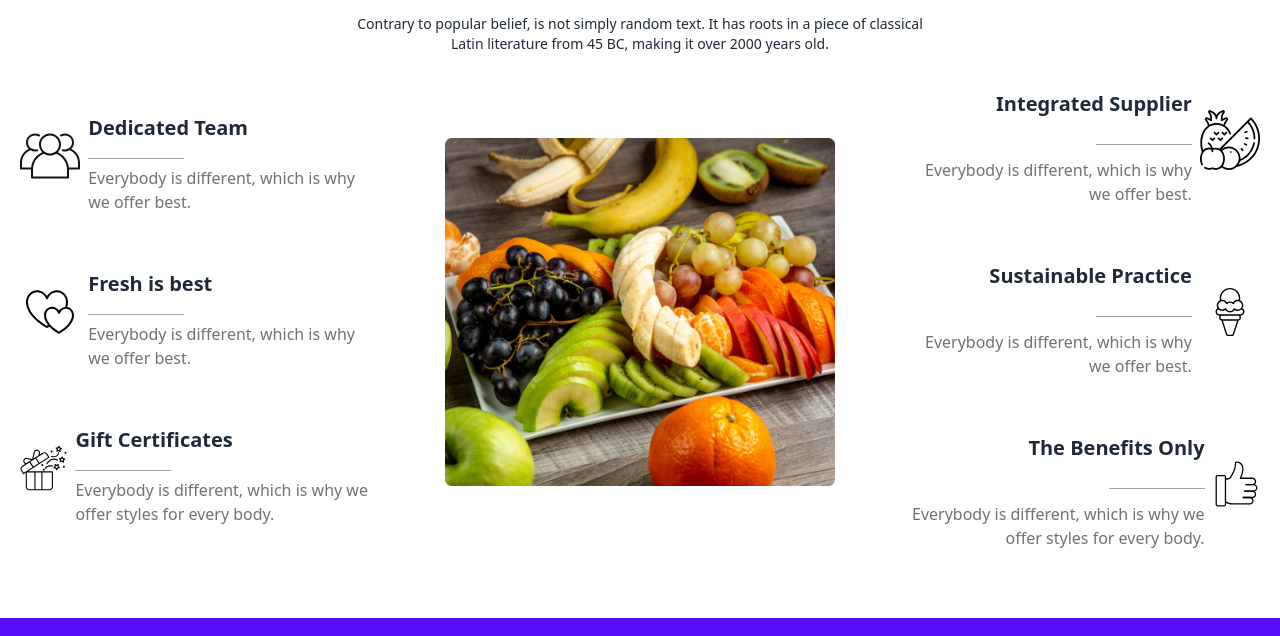
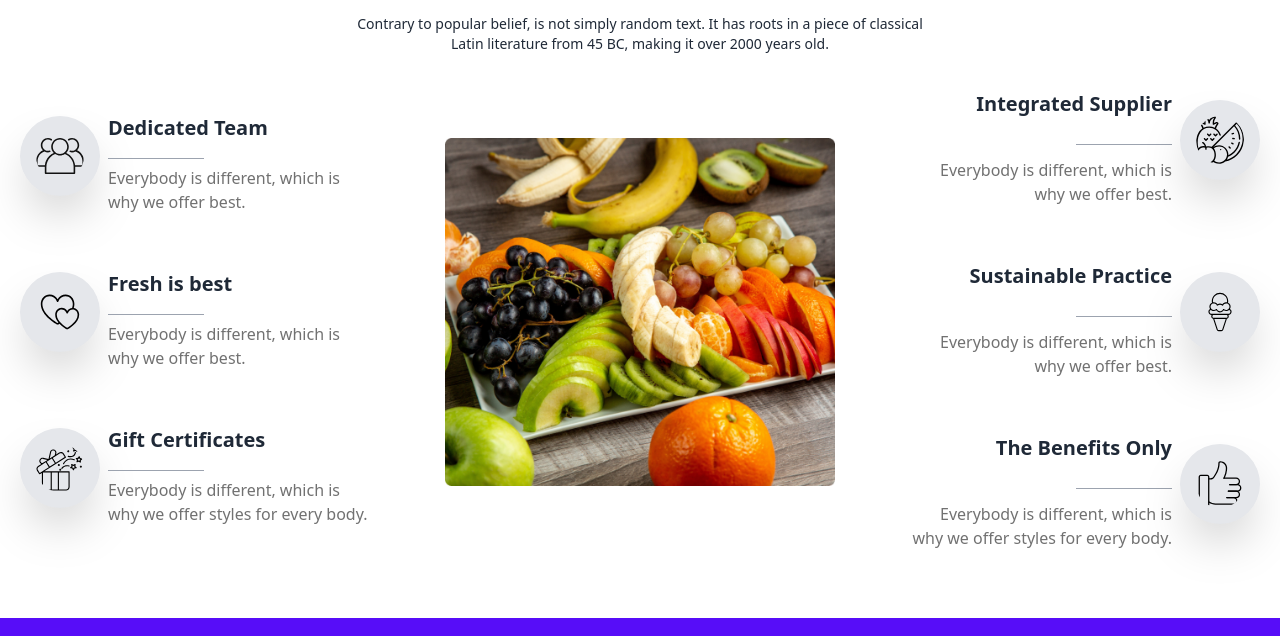
Before and after one commit to Rahaman2080/Third-assignment, a plain HTML site: page index.html in a window 1280 px wide. Shown: the part 2832-3468 px from the top of the page. Drawn offline with nearby package versions, Linux system fonts and the light colour scheme.

Commit message:
optional section

```diff
--- a/index.html
+++ b/index.html
@@ -135,6 +135,9 @@
                 </div>
               </div>
           </div>
+          <section>
+
+          </section>
     </header>
     <main class="container mx-auto">
        <!-- Deal of the day section -->
@@ -455,7 +458,7 @@
             <!-- Child-1 -->
             <div class="grid grid-cols-1">
                 <div class="flex justify-start items-center p-5 gap-2 ">
-                   <div><img src="./images/group 1.svg" alt="" class="relative w-20 h-20">
+                   <div><img src="./images/group 1.svg" alt="" class="max-w-sm  shadow-2xl  rounded-full p-4 bg-gray-200 w-20 h-20">
                   </div>
                     <div>
                       <h3 class="text-xl font-bold py-4">Dedicated Team</h3>
@@ -464,7 +467,7 @@
                             offer best.</p></div>
                 </div>
                 <div class="flex justify-start items-center p-5 gap-2 ">
-                  <div><img src="./images/love 1.svg" alt="" class="relative w-20 h-20">
+                  <div><img src="./images/love 1.svg" alt="" class="max-w-sm  shadow-2xl  rounded-full p-4 bg-gray-200 w-20 h-20">
                  </div>
                    <div>
                      <h3 class="text-xl font-bold py-4">Fresh is best</h3>
@@ -473,7 +476,7 @@
                            offer best.</p></div>
                 </div>
                 <div class="flex justify-start items-center p-5 gap-2 ">
-                  <div><img src="./images/gift-box 1.svg" alt="" class="relative w-20 h-20">
+                  <div><img src="./images/gift-box 1.svg" alt="" class="max-w-sm  shadow-2xl  rounded-full p-4 bg-gray-200 w-20 h-20">
                  </div>
                    <div>
                      <h3 class="text-xl font-bold py-4">Gift Certificates</h3>
@@ -489,7 +492,7 @@
             <!-- child-3 -->
             <div class="grid grid-cols-1">
               <div class="flex justify-end flex-row-reverse items-center text-right p-5 gap-2 ">
-                 <div><img src="./images/fruit 1.svg" alt="" class=" w-20 h-20">
+                 <div><img src="./images/fruit 1.svg" alt="" class="max-w-sm  shadow-2xl  rounded-full p-4 bg-gray-200 w-20 h-20">
                 </div>
                   <div>
                     <h3 class="text-xl font-bold py-4">Integrated Supplier</h3>
@@ -498,7 +501,7 @@
                           offer best.</p></div>
               </div>
               <div class="flex justify-end flex-row-reverse items-center text-right p-5 gap-2 ">
-                <div><img src="./images/ice-cream 1.svg" alt="" class=" w-20 h-20">
+                <div><img src="./images/ice-cream 1.svg" alt="" class="max-w-sm  shadow-2xl  rounded-full p-4 bg-gray-200 w-20 h-20">
                </div>
                  <div>
                    <h3 class="text-xl font-bold py-4">Sustainable Practice</h3>
@@ -507,7 +510,7 @@
                          offer best.</p></div>
               </div>
               <div class="flex justify-end flex-row-reverse items-center text-right p-5 gap-2 ">
-                <div><img src="./images/like 1.svg" alt="" class=" w-20 h-20">
+                <div><img src="./images/like 1.svg" alt="" class="max-w-sm  shadow-2xl  rounded-full p-4 bg-gray-200 w-20 h-20">
                </div>
                  <div>
                    <h3 class="text-xl font-bold py-4">The Benefits Only</h3>
```
